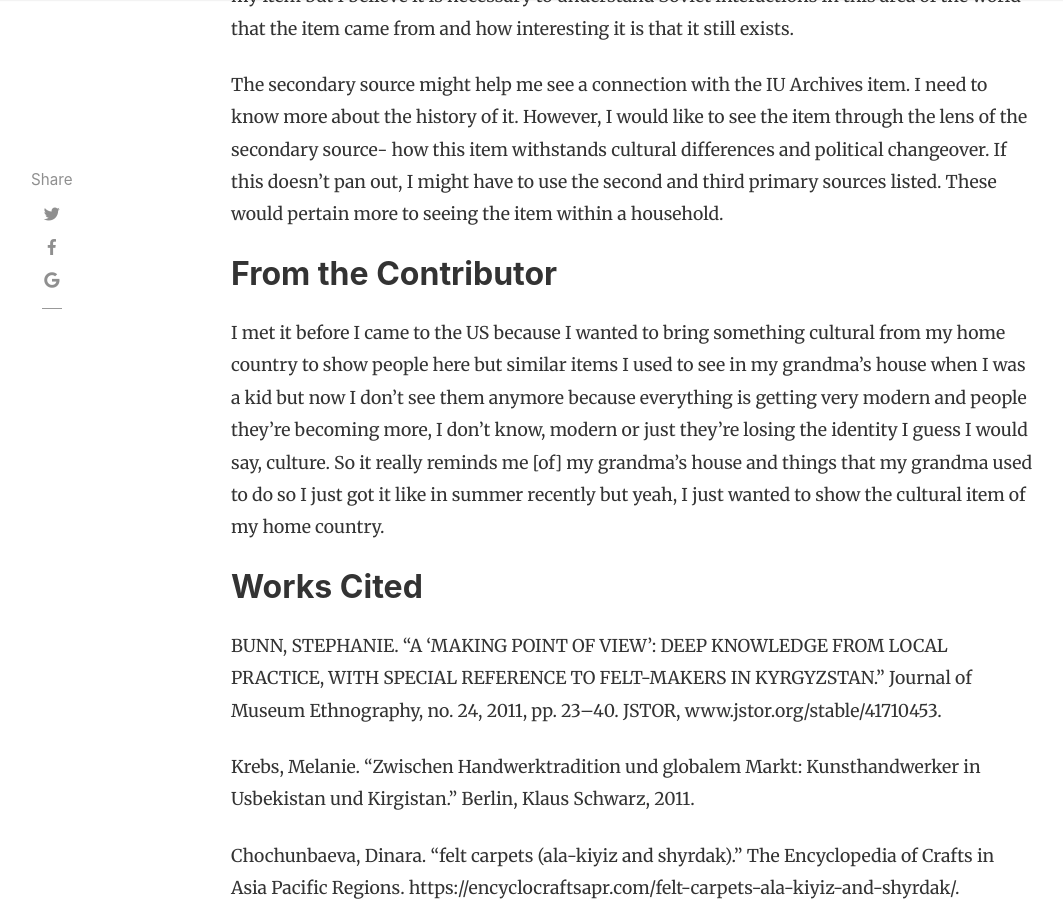
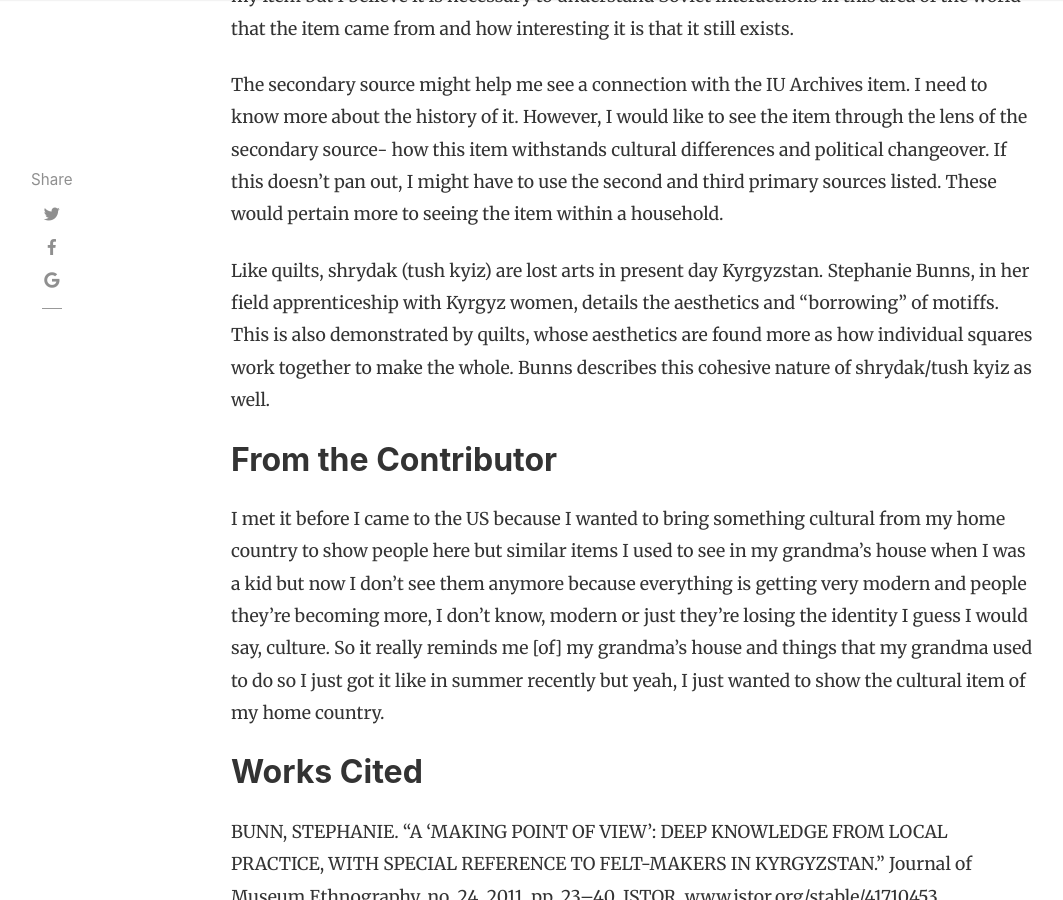
Before and after one commit to H301HistoryHarvest/H301HistoryHarvest, a Jekyll site: the page built from _items/2019-10-03-0010.md, in a window 1280 px wide and 900 px high, scrolled down 629 px. Shown: the whole window, without its empty margins (54-1117 px from the left). Built offline with Jekyll 4.4.1, drawn with Linux system fonts in a browser that asks for light colours; nearby versions of some CDN libraries; comment, search, counter and statistics services are not loaded.

Commit message:
Update 2019-10-03-0010.md

```diff
--- a/_items/2019-10-03-0010.md
+++ b/_items/2019-10-03-0010.md
@@ -20,6 +20,8 @@ The secondary source ties to my item because it can be used to understand the cu
 
 The secondary source might help me see a connection with the IU Archives item. I need to know more about the history of it. However, I would like to see the item through the lens of the secondary source- how this item withstands cultural differences and political changeover. If this doesn’t pan out, I might have to use the second and third primary sources listed. These would pertain more to seeing the item within a household.
 
+Like quilts, shrydak (tush kyiz) are lost arts in present day Kyrgyzstan. Stephanie Bunns, in her field apprenticeship with Kyrgyz women, details the aesthetics and "borrowing" of motiffs. This is also demonstrated by quilts, whose aesthetics are found more as how individual squares work together to make the whole. Bunns describes this cohesive nature of shrydak/tush kyiz as well.
+
 ## From the Contributor
 
 I met it before I came to the US because I wanted to bring something cultural from my home country to show people here but similar items I used to see in my grandma’s house when I was a kid but now I don’t see them anymore because everything is getting very modern and people they’re becoming more, I don’t know, modern or just they’re losing the identity I guess I would say, culture. So it really reminds me [of] my grandma’s house and things that my grandma used to do so I just got it like in summer recently but yeah, I just wanted to show the cultural item of my home country.
```
